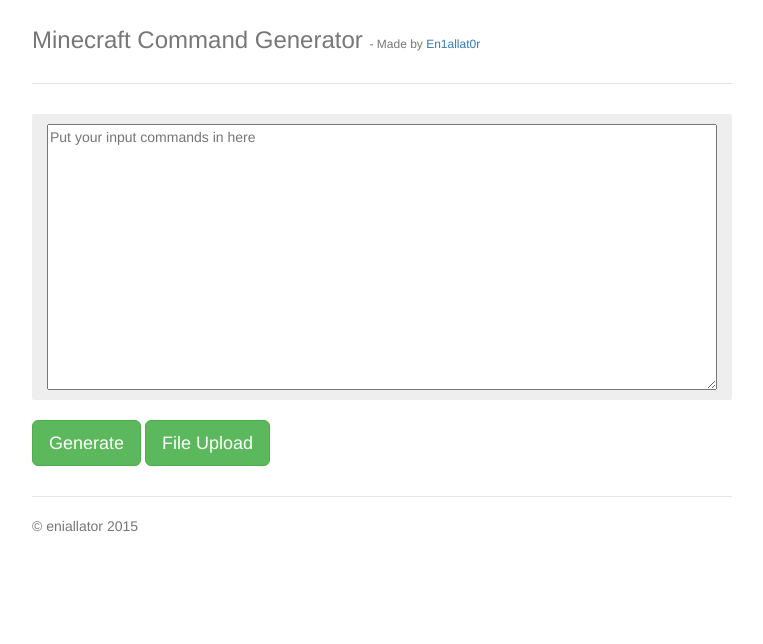
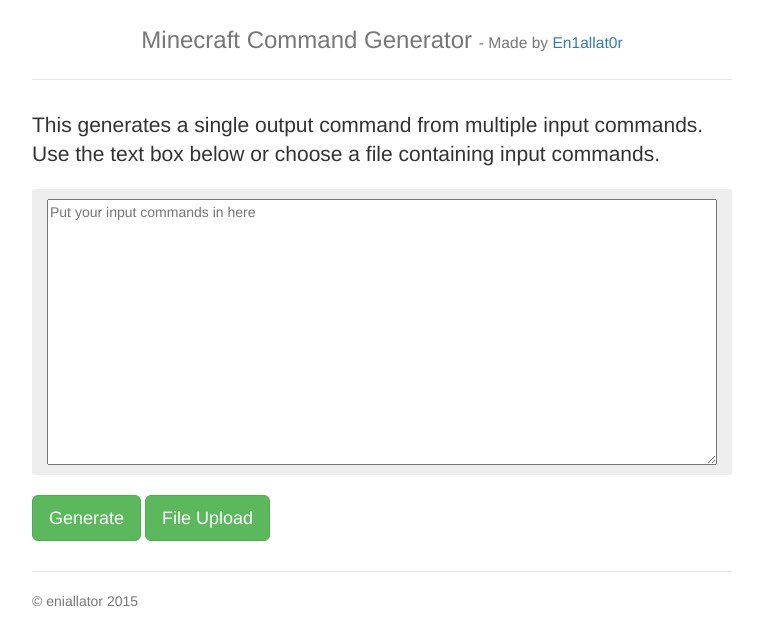
Before and after one commit to eniallator/eniallator.github.io, a plain HTML site: page index.html in a window 1280 px wide. Shown: the whole page, without its empty margins (258-1021 px from the left). Drawn offline with nearby package versions, Linux system fonts and the light colour scheme.

Commit message:
added help text

```diff
--- a/index.html
+++ b/index.html
@@ -25,8 +25,9 @@
 
     <div class="container">
       <div class="header">
-        <h3 class="text-muted">Minecraft Command Generator <span class="subheading">- Made by <a href="http://youtube.com/user/en1allat0r">En1allat0r</a></span></h3>
+        <h3 class="text-muted"><center>Minecraft Command Generator <small>- Made by <a href="http://youtube.com/user/en1allat0r">En1allat0r</a></small></center></h3>
       </div>
+      <p class="lead">This generates a single output command from multiple input commands. Use the text box below or choose a file containing input commands.</p>
 
       <div class="betterTextBox">
         <textarea class="vert" placeholder="Put your input commands in here" rows="13" style="width:100%" id="inputCommands"></textarea>
```
